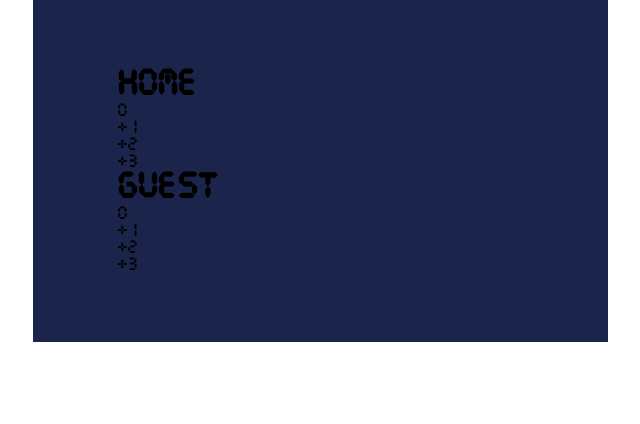
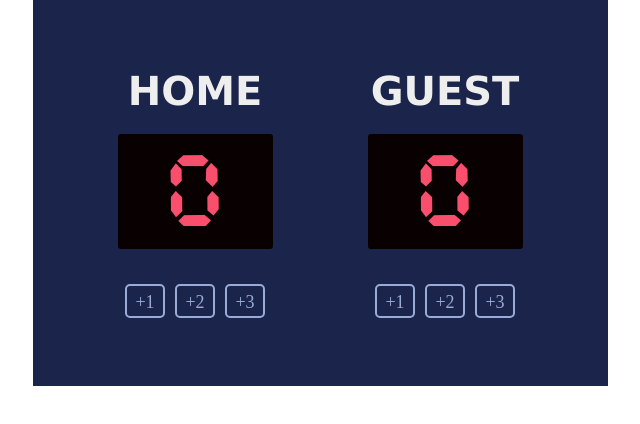
Before and after one commit to AcharaChisom/basketball-scorecard, a plain HTML site: page index.html in a window 1280 px wide. Shown: the whole page, without its empty margins (320-960 px from the left). Drawn offline with Linux system fonts and the light colour scheme.

Commit message:
styles added

```diff
--- a/index.css
+++ b/index.css
@@ -13,4 +13,67 @@ body, h1 {
     max-width: 405px;
     margin: 0 auto;
     padding: 68px 85px;
+
+    display: flex;
+    justify-content: space-between;
 }
+
+.board {
+    display: flex;
+    flex-direction: column;
+    align-items: center;
+    justify-content: space-between;
+}
+
+h1 {
+    font-size: 40px;
+    color: #eee;
+    font-family: Verdana;
+    font-weight: 700;
+    margin-bottom: 20px;
+}
+
+.board-score {
+    width: 155px;
+    /* padding: 10px 10px; */
+    padding-top: 15px;
+    text-align: center;
+    color: #F94F6D;
+    background-color: #080001;
+    height: 100px;
+    font-size: 90px;
+    border-radius: 3px;
+
+    display: flex;
+    justify-content: center;
+    align-items: center;
+}
+
+.board-btns {
+    display: flex;
+    margin-top: 35px;
+}
+
+.btn {
+    width: 30px;
+    border-radius: 5px;
+    border: 2px solid #9AABD8;
+    color: #9AABD8;
+
+    text-align: center;
+    font-family: Cursed Timer ULiL;
+    font-size: 18px;
+    font-weight: 400;
+
+    padding: 6px 3px 3px;
+    margin: 0 5px;
+}
+
+.btn:hover {
+    cursor: pointer;
+}
+
+.btn:active {
+    background-color: #9AABD8;
+    color: #080001;
+}
--- a/index.js
+++ b/index.js
@@ -1 +1,13 @@
-console.log('Hello World')
+let homeScore = 0;
+let guestScore = 0;
+
+let homeScoreDisplay = document.getElementById("home-score");
+let guestScoreDisplay = document.getElementById("guest-score");
+
+let homeAddOne = document.getElementById("board1-btn1");
+let homeAddTwo = document.getElementById("board1-btn2");
+let homeAddThree = document.getElementById("board1-btn3");
+
+let guestAddOne = document.getElementById("board2-btn1");
+let guestAddTwo = document.getElementById("board2-btn2");
+let guestAddThree = document.getElementById("board2-btn3");
```
